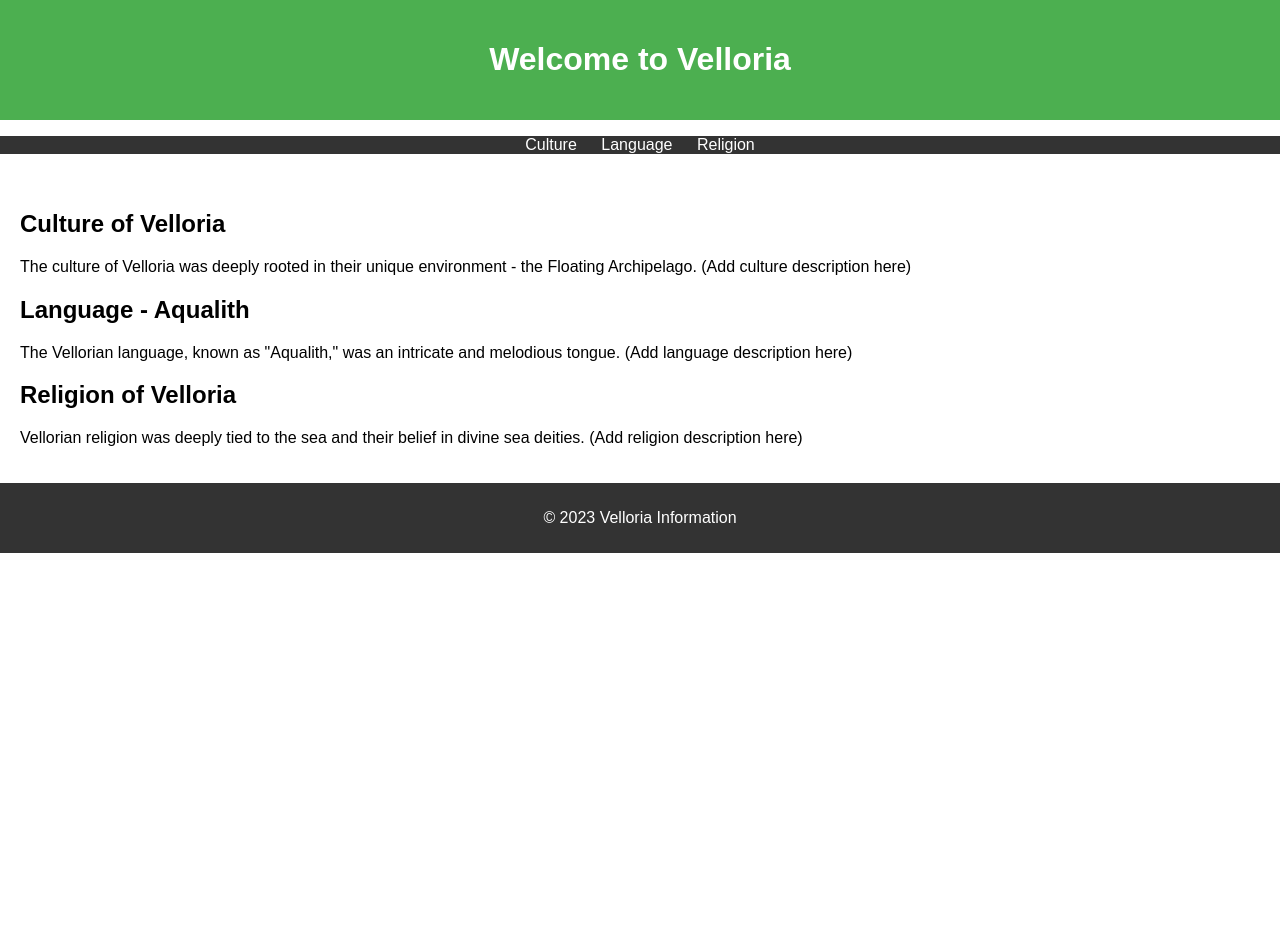
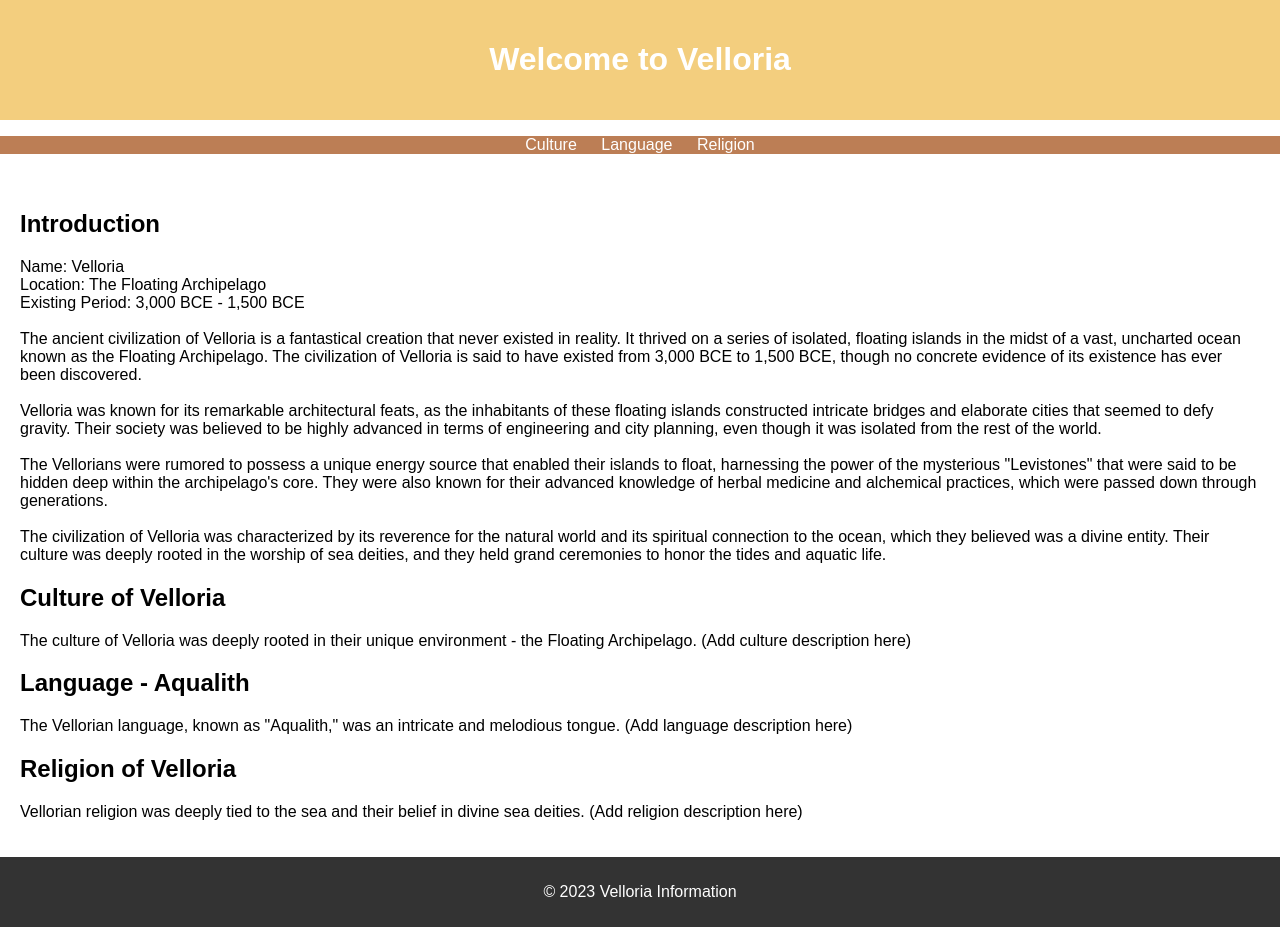
Before and after one commit to Ayaaa99/VelloriaFantasy, a plain HTML site: page index.html in a window 1280 px wide. Before the commit the page ends 800 px from the top, so only its background shows below. Drawn offline with Linux system fonts and the light colour scheme.

Commit message:
update intro

```diff
--- a/index.html
+++ b/index.html
@@ -16,6 +16,22 @@
         </ul>
     </nav>
     <main>
+        <section id="introduction">
+            <h2>Introduction</h2>
+            <p>
+                Name: Velloria<br>
+                Location: The Floating Archipelago<br>
+                Existing Period: 3,000 BCE - 1,500 BCE<br>
+                <br>
+                The ancient civilization of Velloria is a fantastical creation that never existed in reality. It thrived on a series of isolated, floating islands in the midst of a vast, uncharted ocean known as the Floating Archipelago. The civilization of Velloria is said to have existed from 3,000 BCE to 1,500 BCE, though no concrete evidence of its existence has ever been discovered.<br>
+                <br>
+                Velloria was known for its remarkable architectural feats, as the inhabitants of these floating islands constructed intricate bridges and elaborate cities that seemed to defy gravity. Their society was believed to be highly advanced in terms of engineering and city planning, even though it was isolated from the rest of the world.<br>
+                <br>
+                The Vellorians were rumored to possess a unique energy source that enabled their islands to float, harnessing the power of the mysterious "Levistones" that were said to be hidden deep within the archipelago's core. They were also known for their advanced knowledge of herbal medicine and alchemical practices, which were passed down through generations.<br>
+                <br>
+                The civilization of Velloria was characterized by its reverence for the natural world and its spiritual connection to the ocean, which they believed was a divine entity. Their culture was deeply rooted in the worship of sea deities, and they held grand ceremonies to honor the tides and aquatic life.<br>
+            </p>
+        </section>
         <section id="culture">
             <h2>Culture of Velloria</h2>
             <p>The culture of Velloria was deeply rooted in their unique environment - the Floating Archipelago. (Add culture description here)</p>
--- a/styles.css
+++ b/styles.css
@@ -7,14 +7,14 @@ body {
 }
 
 header {
-    background-color: #4CAF50;
+    background-color: #f3ce7e;
     color: #fff;
     text-align: center;
     padding: 20px;
 }
 
 nav {
-    background-color: #333;
+    background-color: #bc7e55;
     color: #fff;
     text-align: center;
 }
```
